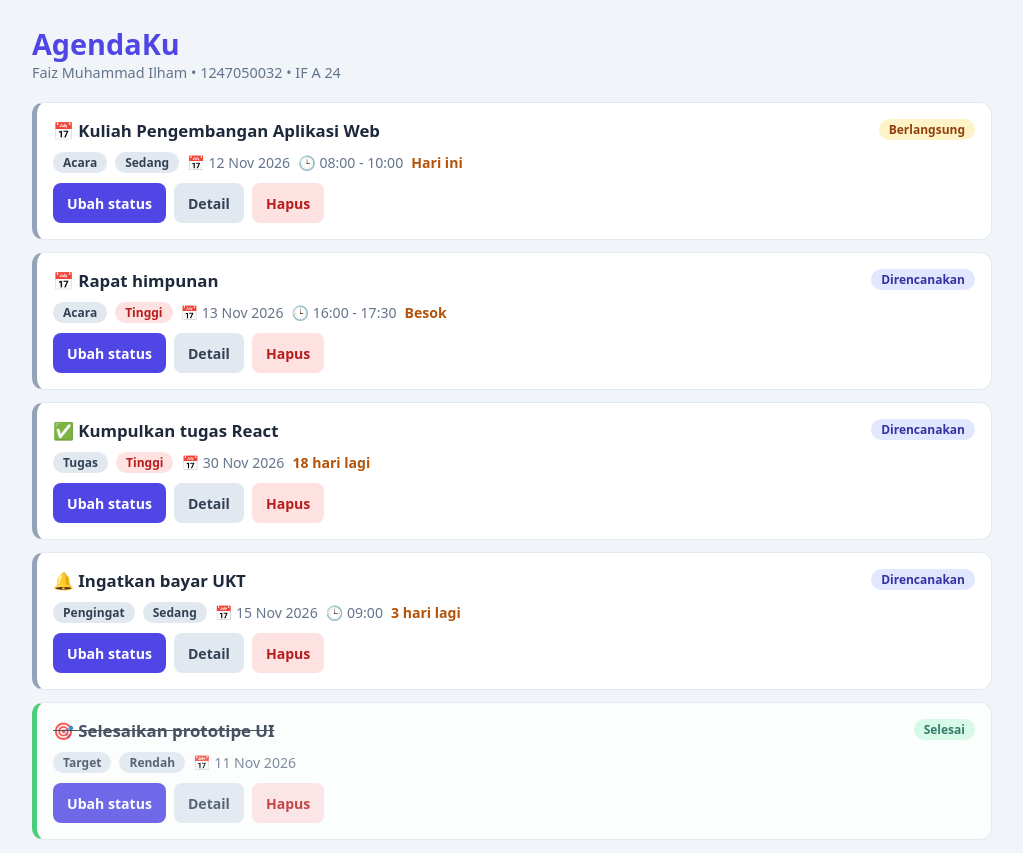
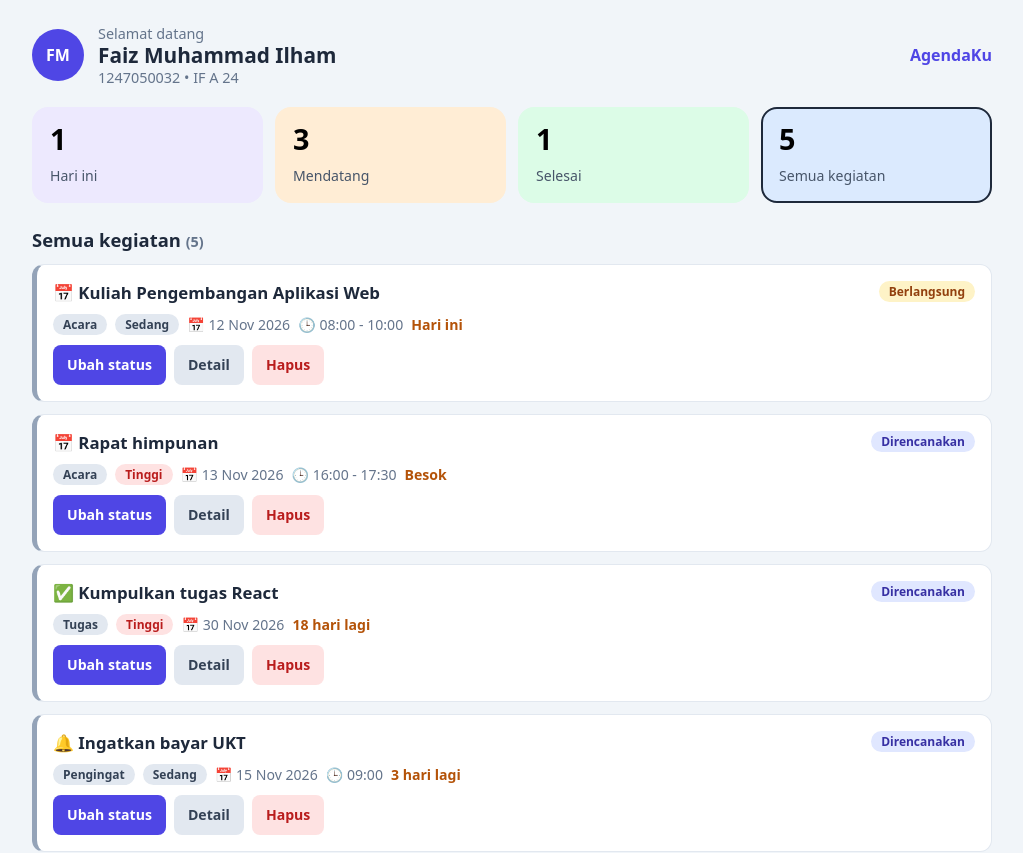
Before and after one commit to faizmmly/Aplikasi-Daftar-Kegiatan, a React (Vite) app: page / in a window 1280 px wide. Shown: the top 853 px of the page, without its empty margins (128-1151 px from the left). Built offline with nearby package versions, Linux system fonts and the light colour scheme.

Commit message:
feat: tambah Header dan kartu ringkasan yang memfilter kegiatan

```diff
--- a/src/App.tsx
+++ b/src/App.tsx
@@ -1,7 +1,11 @@
-import type { Activity, Status } from "./types";
+import { useState } from "react";
+import type { Activity, OverviewFilter, Status } from "./types";
 import { STATUSES } from "./types";
 import { useLocalStorage } from "./hooks/useLocalStorage";
 import { addDays, todayStr } from "./utils/date";
+import { countBy, matchesOverview } from "./utils/filter";
+import Header from "./components/Header";
+import OverviewCards from "./components/OverviewCard";
 import ActivityList from "./components/ActivityList";
 
 const sample = (): Activity[] => {
@@ -15,12 +19,20 @@ const sample = (): Activity[] => {
   ];
 };
 
+const TITLES: Record<OverviewFilter, string> = {
+  "hari-ini": "Kegiatan hari ini",
+  mendatang: "Kegiatan mendatang",
+  selesai: "Kegiatan selesai",
+  semua: "Semua kegiatan",
+};
+
 function nextStatus(s: Status): Status {
   return STATUSES[(STATUSES.indexOf(s) + 1) % STATUSES.length];
 }
 
 function App() {
   const [activities, setActivities] = useLocalStorage<Activity[]>("agendaku-v2", sample());
+  const [filter, setFilter] = useState<OverviewFilter>("semua");
 
   const handleNextStatus = (id: number) =>
     setActivities(activities.map((a) => (a.id === id ? { ...a, status: nextStatus(a.status) } : a)));
@@ -28,16 +40,24 @@ function App() {
   const handleDelete = (id: number) =>
     setActivities(activities.filter((a) => a.id !== id));
 
+  const counts: Record<OverviewFilter, number> = {
+    "hari-ini": countBy(activities, (a) => matchesOverview(a, "hari-ini")),
+    mendatang: countBy(activities, (a) => matchesOverview(a, "mendatang")),
+    selesai: countBy(activities, (a) => matchesOverview(a, "selesai")),
+    semua: activities.length,
+  };
+
+  const visible = activities.filter((a) => matchesOverview(a, filter));
+
   return (
     <div className="container">
-      <header className="app-header">
-        <div>
-          <h1>AgendaKu</h1>
-          <p className="muted">Faiz Muhammad Ilham • 1247050032 • IF A 24</p>
-        </div>
-      </header>
+      <Header name="Faiz Muhammad Ilham" nim="1247050032" kelas="IF A 24" />
+      <OverviewCards counts={counts} active={filter} onSelect={setFilter} />
+      <h2 className="section-title">
+        {TITLES[filter]} <span className="muted">({visible.length})</span>
+      </h2>
       <ActivityList
-        activities={activities}
+        activities={visible}
         onNextStatus={handleNextStatus}
         onDelete={handleDelete}
       />
--- /dev/null
+++ b/src/components/Header.tsx
@@ -0,0 +1,28 @@
+interface HeaderProps {
+  name: string;
+  nim: string;
+  kelas: string;
+}
+
+function Header({ name, nim, kelas }: HeaderProps) {
+  const initials = name
+    .split(" ")
+    .map((w) => w[0])
+    .slice(0, 2)
+    .join("")
+    .toUpperCase();
+
+  return (
+    <header className="app-header">
+      <div className="avatar" aria-hidden="true">{initials}</div>
+      <div>
+        <p className="muted">Selamat datang</p>
+        <h1>{name}</h1>
+        <p className="muted">{nim} • {kelas}</p>
+      </div>
+      <span className="brand">AgendaKu</span>
+    </header>
+  );
+}
+
+export default Header;
--- /dev/null
+++ b/src/components/OverviewCard.tsx
@@ -0,0 +1,34 @@
+import type { OverviewFilter } from "../types";
+import StatCard from "./statCard";
+
+interface OverviewCardsProps {
+  counts: Record<OverviewFilter, number>;
+  active: OverviewFilter;
+  onSelect: (f: OverviewFilter) => void;
+}
+
+const ITEMS: { key: OverviewFilter; label: string; tone: "purple" | "orange" | "green" | "blue" }[] = [
+  { key: "hari-ini", label: "Hari ini", tone: "purple" },
+  { key: "mendatang", label: "Mendatang", tone: "orange" },
+  { key: "selesai", label: "Selesai", tone: "green" },
+  { key: "semua", label: "Semua kegiatan", tone: "blue" },
+];
+
+function OverviewCards({ counts, active, onSelect }: OverviewCardsProps) {
+  return (
+    <section className="overview" aria-label="Ringkasan kegiatan">
+      {ITEMS.map((it) => (
+        <StatCard
+          key={it.key}
+          label={it.label}
+          value={counts[it.key]}
+          tone={it.tone}
+          active={active === it.key}
+          onClick={() => onSelect(it.key)}
+        />
+      ))}
+    </section>
+  );
+}
+
+export default OverviewCards;
--- /dev/null
+++ b/src/components/StatCard.tsx
@@ -0,0 +1,23 @@
+interface StatCardProps {
+  label: string;
+  value: number;
+  tone: "purple" | "orange" | "green" | "blue";
+  active: boolean;
+  onClick: () => void;
+}
+
+function StatCard({ label, value, tone, active, onClick }: StatCardProps) {
+  return (
+    <button
+      type="button"
+      className={`stat stat-${tone} ${active ? "is-active" : ""}`}
+      aria-pressed={active}
+      onClick={onClick}
+    >
+      <strong>{value}</strong>
+      <span>{label}</span>
+    </button>
+  );
+}
+
+export default StatCard;
--- a/src/index.css
+++ b/src/index.css
@@ -7,8 +7,35 @@
 * { box-sizing: border-box; margin: 0; }
 body { min-height: 100vh; padding: 24px 16px; }
 .container { max-width: 960px; margin: 0 auto; }
-.app-header { margin-bottom: 20px; }
-.app-header h1 { font-size: 1.8rem; color: var(--primary); }
+.app-header { display: flex; align-items: center; gap: 14px; margin-bottom: 20px; }
+.app-header h1 { font-size: 1.3rem; line-height: 1.2; }
+.avatar { width: 52px; height: 52px; border-radius: 50%; background: var(--primary); color: #fff;
+  display: grid; place-items: center; font-weight: 700; flex-shrink: 0; }
+.brand { margin-left: auto; font-weight: 700; color: var(--primary); }
+
+.overview { display: grid; grid-template-columns: repeat(4, 1fr); gap: 12px; margin-bottom: 24px; }
+.stat { font: inherit; text-align: left; border: 2px solid transparent; border-radius: 16px;
+  padding: 16px; min-height: 96px; cursor: pointer; display: flex; flex-direction: column;
+  justify-content: space-between; transition: transform .15s, border-color .15s; }
+.stat:hover { transform: translateY(-2px); }
+.stat strong { font-size: 1.8rem; line-height: 1; }
+.stat span { font-size: .88rem; color: #475569; }
+.stat.is-active { border-color: var(--text); }
+.stat:focus-visible { outline: 3px solid var(--primary); outline-offset: 2px; }
+.stat-purple { background: #ede9fe; }
+.stat-orange { background: #ffedd5; }
+.stat-green { background: #dcfce7; }
+.stat-blue { background: #dbeafe; }
+
+.section-title { font-size: 1.15rem; margin-bottom: 12px; }
+
+@media (max-width: 720px) {
+  .overview { grid-template-columns: repeat(2, 1fr); }
+  .brand { display: none; }
+}
+@media (prefers-reduced-motion: reduce) {
+  .stat { transition: none; }
+}
 .muted { color: var(--muted); font-size: .9rem; }
 
 .list { list-style: none; padding: 0; display: grid; gap: 12px; }
--- a/src/types/index.ts
+++ b/src/types/index.ts
@@ -21,3 +21,5 @@ export interface Activity {
 }
 
 export type ActivityInput = Omit<Activity, "id" | "status">;
+
+export type OverviewFilter = "semua" | "hari-ini" | "mendatang" | "selesai";
--- /dev/null
+++ b/src/utils/filter.ts
@@ -0,0 +1,20 @@
+import type { Activity, OverviewFilter } from "../types";
+import { daysLeft } from "./date";
+
+export function matchesOverview(a: Activity, f: OverviewFilter): boolean {
+  switch (f) {
+    case "hari-ini":
+      return daysLeft(a.date) === 0;
+    case "mendatang":
+      return daysLeft(a.date) > 0 && a.status !== "Selesai";
+    case "selesai":
+      return a.status === "Selesai";
+    default:
+      return true;
+  }
+}
+
+// Generic: menghitung item yang memenuhi syarat
+export function countBy<T>(items: T[], predicate: (item: T) => boolean): number {
+  return items.filter(predicate).length;
+}
```
